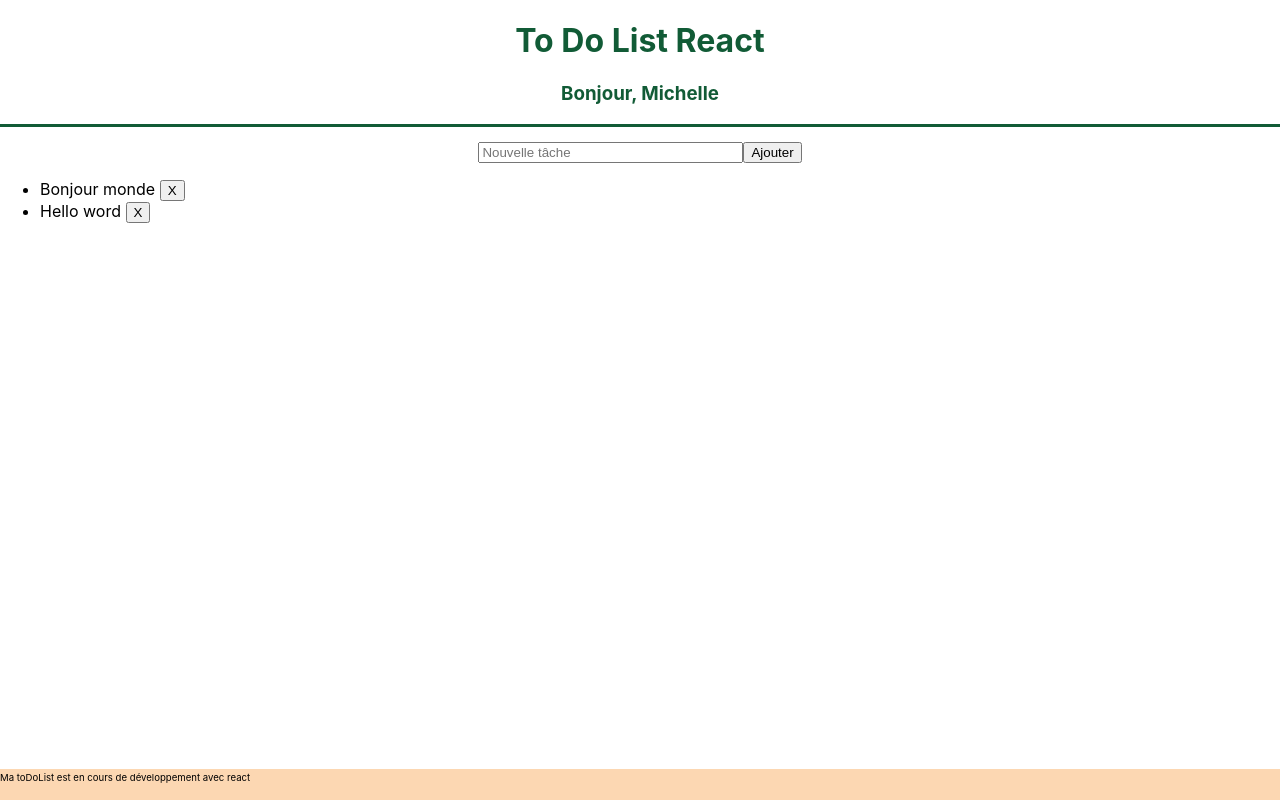
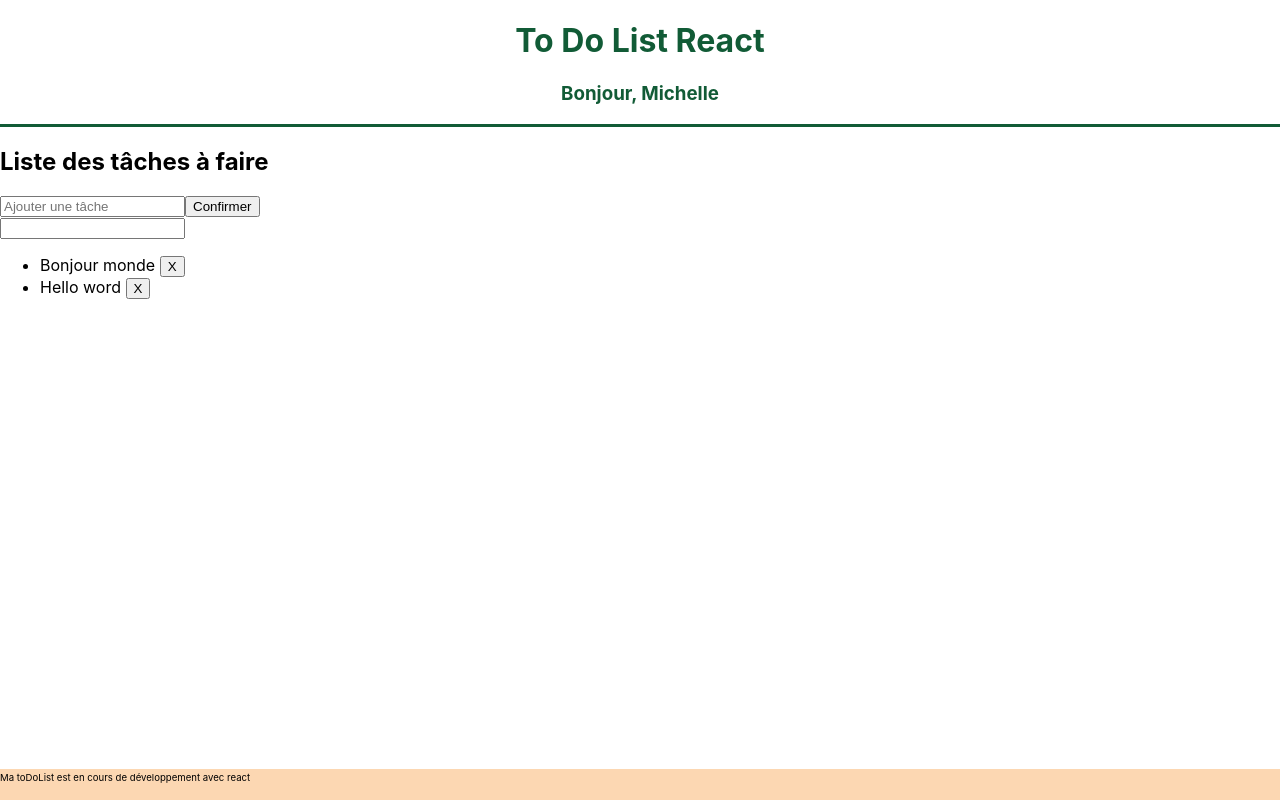
Before and after one commit to MichelleVandes/ToDoList_React, a React (Create React App) app: page / in a window 1280 px wide. Built offline with nearby package versions, Linux system fonts and the light colour scheme.

Commit message:
pb ajout de tache

```diff
--- a/src/components/App.js
+++ b/src/components/App.js
@@ -1,62 +1,49 @@
 import "../styles/App.css";
 import { useState } from "react";
+import Todo from "./Todo";
+import TodoForm from "./TodoForm";
 
 
 
 function App() {
 
-  const [todo, setTodolist] = useState([
-        { id: 1, tache: "Bonjour monde"},
-        { id: 2, tache: "Hello word"}
+  const [todo, setTodo] = useState([
+    { id: 1, tache: "Bonjour monde" },
+    { id: 2, tache: "Hello word" },
   ]);
 
 
+  const handleDelete = id => {
+    const majTodo = [...todo];
+    const index = majTodo.findIndex(todo => todo.id === id);
 
-function handleSubmit(event) {
-  alert("handleSubmit");
- //const newTodo ;
-  const updatedTodolist = [...todo];
-  updatedTodolist.push({id: new Date().getTime, tache: "test new todo"})
-  setTodolist(updatedTodolist);
-}
+    majTodo.splice(index, 1);
 
-const handleChange = (event) => {
-  setTodolist(event.currentTarget.value);
-  console.log("todo", todo)
-}
+    setTodo(majTodo);
+  };
 
-  function handleDelete() {
-    alert("Delete Entry");
-    // const updatedTodolist =[...todolist];
-    //const index = updatedTodolist.findIndex(todo => todo.id === id);
+  const handleAdd = todo => {
+    const majTodo = [...todo];
+    majTodo.push(todo);
 
-    //updatedTodolist.splice(index, 1);
+   setTodo(majTodo);
+  };
 
-    // setTodolist(updatedTodolist);
-  }
 
+    const title = "Liste des tâches à faire";
 
     return (
       <div>
-      <form onSubmit={handleSubmit} className="App-form">
-        <input
-          //value={newTodo}
-          type="text"
-          name="my_input"
-          placeholder="Nouvelle tâche"
-          size="30"
-        />
-        <button> Ajouter</button>
-      </form>
+        <h2>{title}</h2>
+        <TodoForm addNewTache={handleAdd} />
         <ul>
-        {todo.map((item) => (
-          <li>
-            {item.tache} <button>X</button>
-          </li>
+          {todo.map((todo) => (
+            <Todo key={todo.id} details={todo} onDelete={handleDelete} />
           ))}
         </ul>
       </div>
     );
   }
 
+
 export default App;
--- a/src/components/Todo.js
+++ b/src/components/Todo.js
@@ -1,16 +1,8 @@
 import React from "react";
 
-function Todo (props) {
-    const {details} = props;
-    //  const { details, onDelete } = props;
-    console.log(details)
-
-    return(
-        <li>
-            hello
-            {details.Todo}
-            {/* <button onClick={() onDelete(details.id)}>X</button> */}
-        </li>
-    )
-}
-export default Todo
+const Todo = ({ details, onDelete }) => (
+  <li>
+    {details.tache} <button onClick={() => onDelete(details.id)}>X</button>
+  </li>
+);
+export default Todo;
--- a/src/components/TodoForm.js
+++ b/src/components/TodoForm.js
@@ -1,35 +1,38 @@
 import { useState } from "react";
 
-function TodoForm(props) {
-const [newTodo, setNewTodo] = useState("");
+const TodoForm = (props) => {
+  const [newTache, setnewTache] = useState("");
 
-const handleChange = (event) => {
-  //setNewTodo({event.currentTarget.value})
-};
-const handleSubmit = (event) => {
-  event.preventDefault()
-  const id = new Date().getTime();
-  const todo = newTodo;
-  props.onTodoAdd({ id, todo });
-  setNewTodo("");
-};
+  const handleChange = (event) => {
+    console.log("target", event.currentTarget.value);
+  };
 
+  const handleSubmit = (event) => {
+    event.preventDefault();
+    console.log("newTache", event.currentTarget.value);
+
+    const id = new Date().getTime();
+    const item = event.currentTarget.value;
+
+    props.addNewTache({ id, item });
+
+    setnewTache("");
+  };
 
   return (
     <div>
-      <form onSubmit={handleSubmit} className="App-form">
+      <form onSubmit={handleSubmit}>
         <input
-          value={newTodo}
+          //
           onChange={handleChange}
           type="text"
-          name="my_input"
-          placeholder="Nouvelle tâche"
-          size="30"
+          placeholder="Ajouter une tâche"
         />
-        <button> Ajouter</button>
+        <button>Confirmer</button>
       </form>
+      <input type="text" />
     </div>
   );
-}
+};
 
 export default TodoForm;
```
Lines whose indentation alone changed are shown as unchanged.
